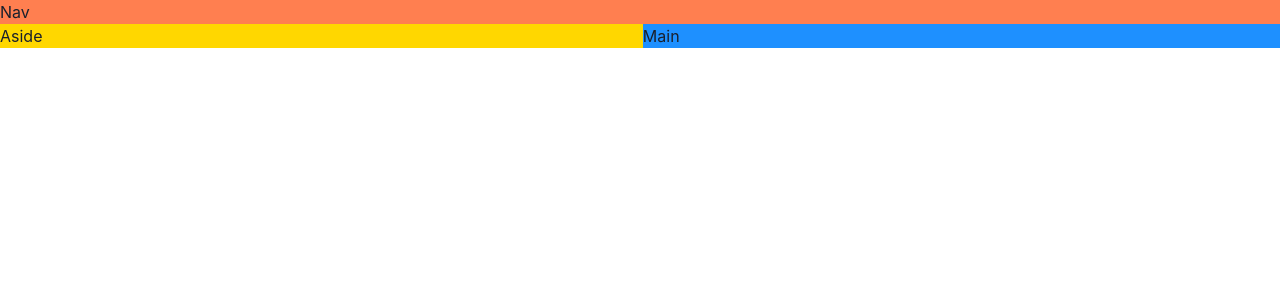
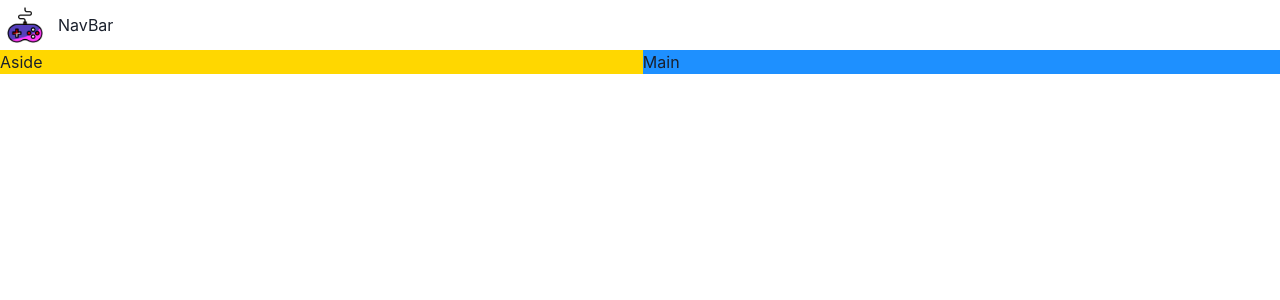
Before and after one commit to FaizaAhmad589/game-hub, a React (Vite) app: page / in a window 1280 px wide. Shown: the top 300 px of the page. Built offline with nearby package versions, Linux system fonts and the light colour scheme.

Commit message:
Build a navbar

```diff
--- a/src/App.tsx
+++ b/src/App.tsx
@@ -1,11 +1,12 @@
 import { Grid, GridItem, Show } from "@chakra-ui/react"
+import NavBar from "./components/NavBar"
 
 function App() {
   return <Grid  templateAreas={{
     base : `"nav" "main"`,
     lg: `"nav nav" "aside main"` //for devices that are wider than 1024px
   }}>
-    <GridItem area= "nav" bg={"coral"}> Nav</GridItem>
+    <GridItem area= "nav" ><NavBar/></GridItem>
     <Show above="lg">
     <GridItem area= "aside" bg={"gold"}>Aside</GridItem>
     </Show>
--- /dev/null
+++ b/src/components/NavBar.tsx
@@ -0,0 +1,13 @@
+import { HStack, Image, Text } from '@chakra-ui/react'
+import logo from "../assets/logo.png"
+
+const NavBar = () => {
+  return (
+    <HStack>
+        <Image src={logo} boxSize="50px" />
+        <Text>NavBar</Text>
+    </HStack>
+  )
+}
+
+export default NavBar
```
Also changed, not shown: src/assets/logo.png (added).
